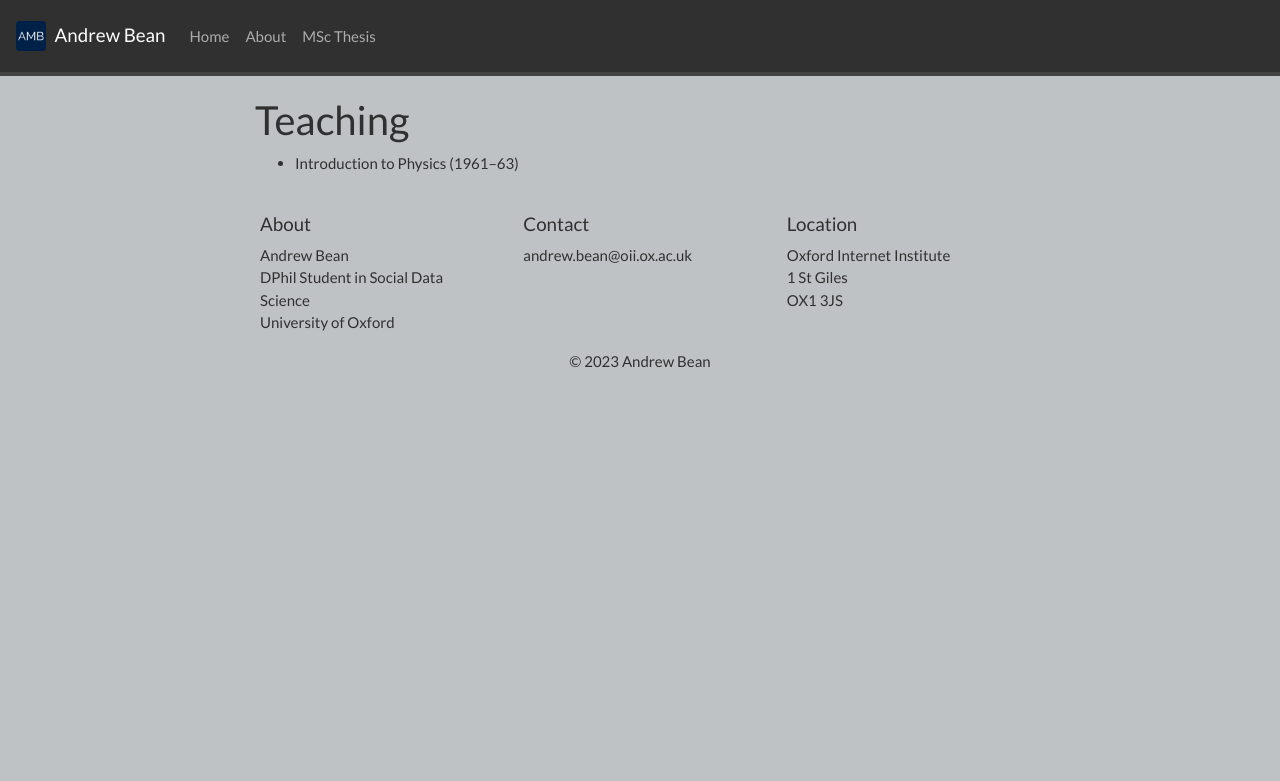
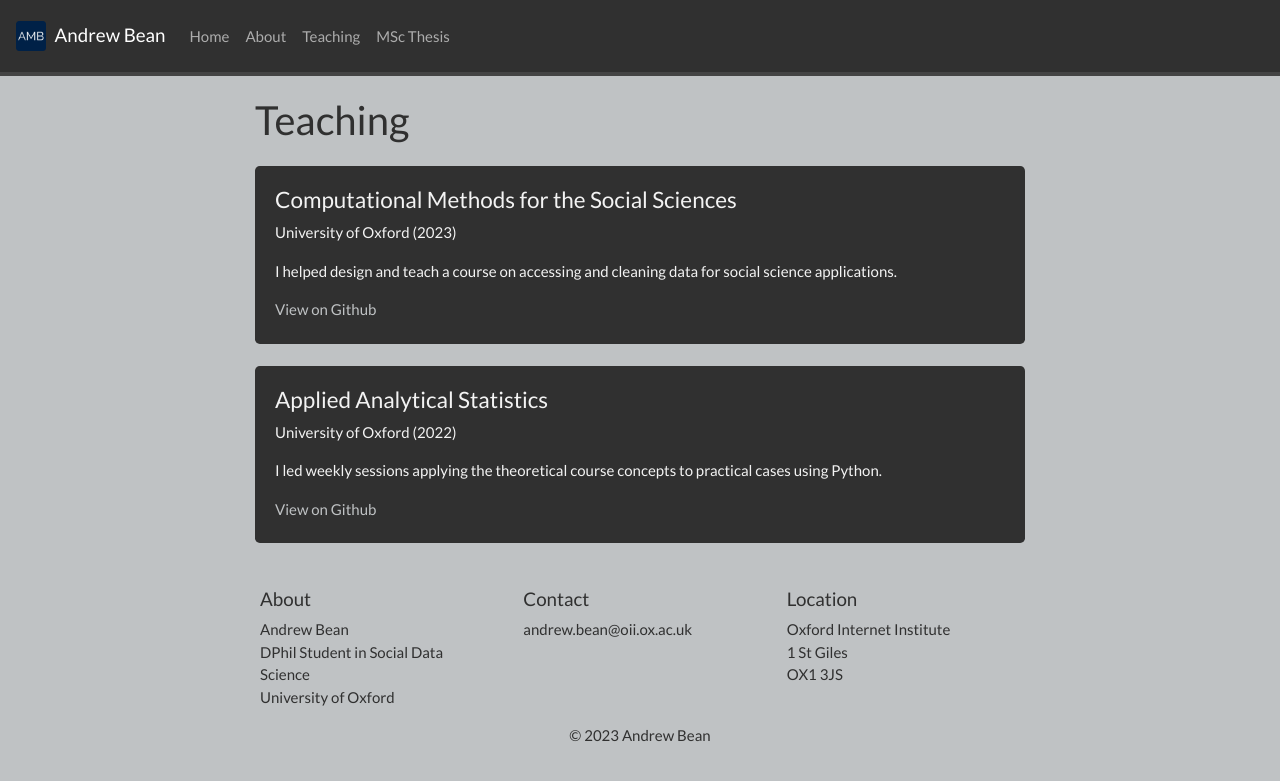
Before and after one commit to am-bean/old-website, a Jekyll site: the page built from _pages/teaching.md, in a window 1280 px wide. Shown: the top 781 px of the page. Built offline with Jekyll 4.4.1, drawn with Linux system fonts in a browser that asks for light colours; nearby versions of some CDN libraries; a style sheet for code colours, icons or effects is not loaded.

Commit message:
Added a teaching page

```diff
--- a/_config.yml
+++ b/_config.yml
@@ -32,7 +32,7 @@ nav_pages:
 #  - name: research
 #  - name: software
 #  - name: team
-#  - name: teaching
+  - name: teaching
 
 include:
   - .htaccess
--- /dev/null
+++ b/_data/courses.yml
@@ -0,0 +1,11 @@
+- name: Computational Methods for the Social Sciences
+  github: https://github.com/am-bean/computational-methods-in-social-science
+  terms: 2023
+  location: University of Oxford
+  description: I helped design and teach a course on accessing and cleaning data for social science applications.
+
+- name: Applied Analytical Statistics
+  github: https://github.com/aezarebski/aas-extended-examples
+  terms: 2022
+  location: University of Oxford
+  description: I led weekly sessions applying the theoretical course concepts to practical cases using Python.
--- a/_pages/teaching.md
+++ b/_pages/teaching.md
@@ -7,4 +7,11 @@ permalink: /teaching/
 
 ## Teaching
 
-* Introduction to Physics (1961--63) [Textbook here!](https://www.feynmanlectures.caltech.edu/)
+{% for course in site.data.courses %}
+<div class="jumbotron">
+<h4>{{ course.name }}</h4>
+<p>{{ course.location }} ({{ course.terms }})</p>
+{{ course.description }}
+<p>{% if course.github %} [View on Github]({{course.github}}){% endif %}</p>
+</div>
+{% endfor %}
```
Also changed, not shown: _pages/allnews.md (+7 -4 lines).
